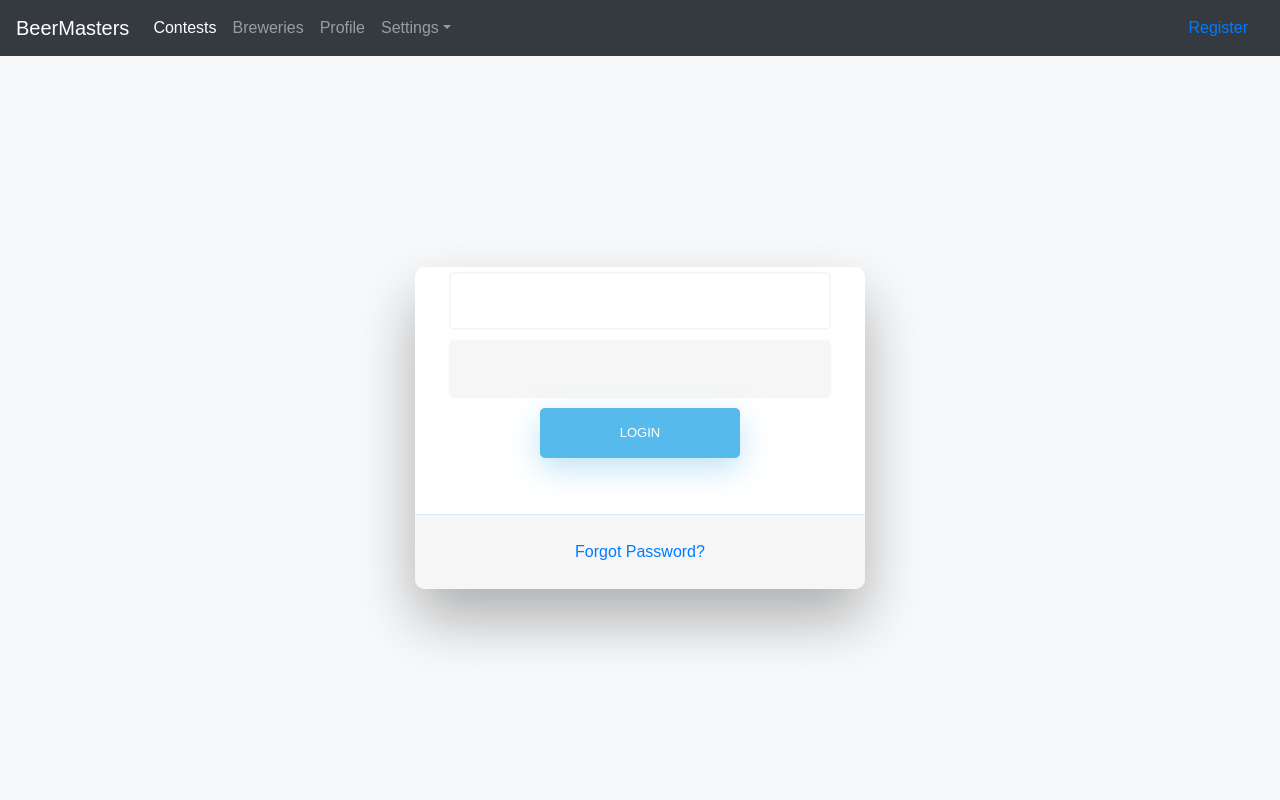
After one commit to SotolitoLabs/beermasters, a Django app: template src/templates/registration/login.html in a window 1280 px wide. The commit adds this page. Run offline with Django 3.2, Linux system fonts and the light colour scheme; the template is opened without the code that fills it, so the values that code supplies are empty; some libraries are stand-ins or nearby versions.

Commit message:
Add login template and css

```diff
--- a/src/competitions/static/css/login.css
+++ b/src/competitions/static/css/login.css
@@ -12,14 +12,14 @@ body {
   height: 100vh;
 }
 
-a {
+.login-link {
   color: #92badd;
   display:inline-block;
   text-decoration: none;
   font-weight: 400;
 }
 
-h2 {
+.login-h2 {
   text-align: center;
   font-size: 16px;
   font-weight: 600;
@@ -43,7 +43,7 @@ h2 {
   padding: 20px;
 }
 
-#formContent {
+.formContent {
   -webkit-border-radius: 10px 10px 10px 10px;
   border-radius: 10px 10px 10px 10px;
   background: #fff;
@@ -57,7 +57,7 @@ h2 {
   text-align: center;
 }
 
-#formFooter {
+.formFooter {
   background-color: #f6f6f6;
   border-top: 1px solid #dce8f1;
   padding: 25px;
@@ -70,11 +70,11 @@ h2 {
 
 /* TABS */
 
-h2.inactive {
+.login-h2.inactive {
   color: #cccccc;
 }
 
-h2.active {
+.login-h2.active {
   color: #0d0d0d;
   border-bottom: 2px solid #5fbae9;
 }
@@ -83,7 +83,7 @@ h2.active {
 
 /* FORM TYPOGRAPHY*/
 
-input[type=button], input[type=submit], input[type=reset]  {
+.login-input-button, .login-input-submit, .login-input-reset  {
   background-color: #56baed;
   border: none;
   color: white;
@@ -105,11 +105,11 @@ input[type=button], input[type=submit], input[type=reset]  {
   transition: all 0.3s ease-in-out;
 }
 
-input[type=button]:hover, input[type=submit]:hover, input[type=reset]:hover  {
+.login-input-button:hover, .login-input-submit:hover, .login-input-reset:hover  {
   background-color: #39ace7;
 }
 
-input[type=button]:active, input[type=submit]:active, input[type=reset]:active  {
+.login-input-button:active, .login-input-submit:active, .login-input-reset:active  {
   -moz-transform: scale(0.95);
   -webkit-transform: scale(0.95);
   -o-transform: scale(0.95);
@@ -117,7 +117,7 @@ input[type=button]:active, input[type=submit]:active, input[type=reset]:active
   transform: scale(0.95);
 }
 
-input[type=text] {
+.login-input-text {
   background-color: #f6f6f6;
   border: none;
   color: #0d0d0d;
@@ -138,12 +138,11 @@ input[type=text] {
   border-radius: 5px 5px 5px 5px;
 }
 
-input[type=text]:focus {
+.login-input-text:focus {
   background-color: #fff;
-  border-bottom: 2px solid #5fbae9;
 }
 
-input[type=text]:placeholder {
+.login-input-text:placeholder {
   color: #cccccc;
 }
 
--- /dev/null
+++ b/src/templates/registration/login.html
@@ -0,0 +1,34 @@
+{% extends 'base.html' %}
+{% load i18n %}
+{% load static %}
+{% block content %}
+
+<div class="wrapper fadeInDown">
+  <div class="formContent">
+    <!-- Tabs Titles -->
+
+    <!-- Icon
+    <div class="fadeIn first">
+      <img src="http://danielzawadzki.com/codepen/01/icon.svg" id="icon" alt="User Icon" />
+    </div>
+    -->
+
+    {% csrf_token %}
+    <form>
+        <input type="text" class="login-input-text fadeIn second" name="username" autofocus required id="id_username">
+        <input type="password" class="login-input-text fadeIn third" name="password" required id="id_password">
+        <input type="submit" class="login-input-submit fadeIn fourth" value="{% trans 'Login' %}">
+    </form>
+
+    <!-- Remind Passowrd -->
+    <div class="formFooter">
+      <a href="#">{% trans 'Forgot Password?' %}</a>
+    </div>
+
+  </div>
+</div>
+
+<!-- Custom CSS for login -->
+    <link rel="stylesheet" href="{% static 'css/login.css' %}" />
+
+{% endblock %}
```
